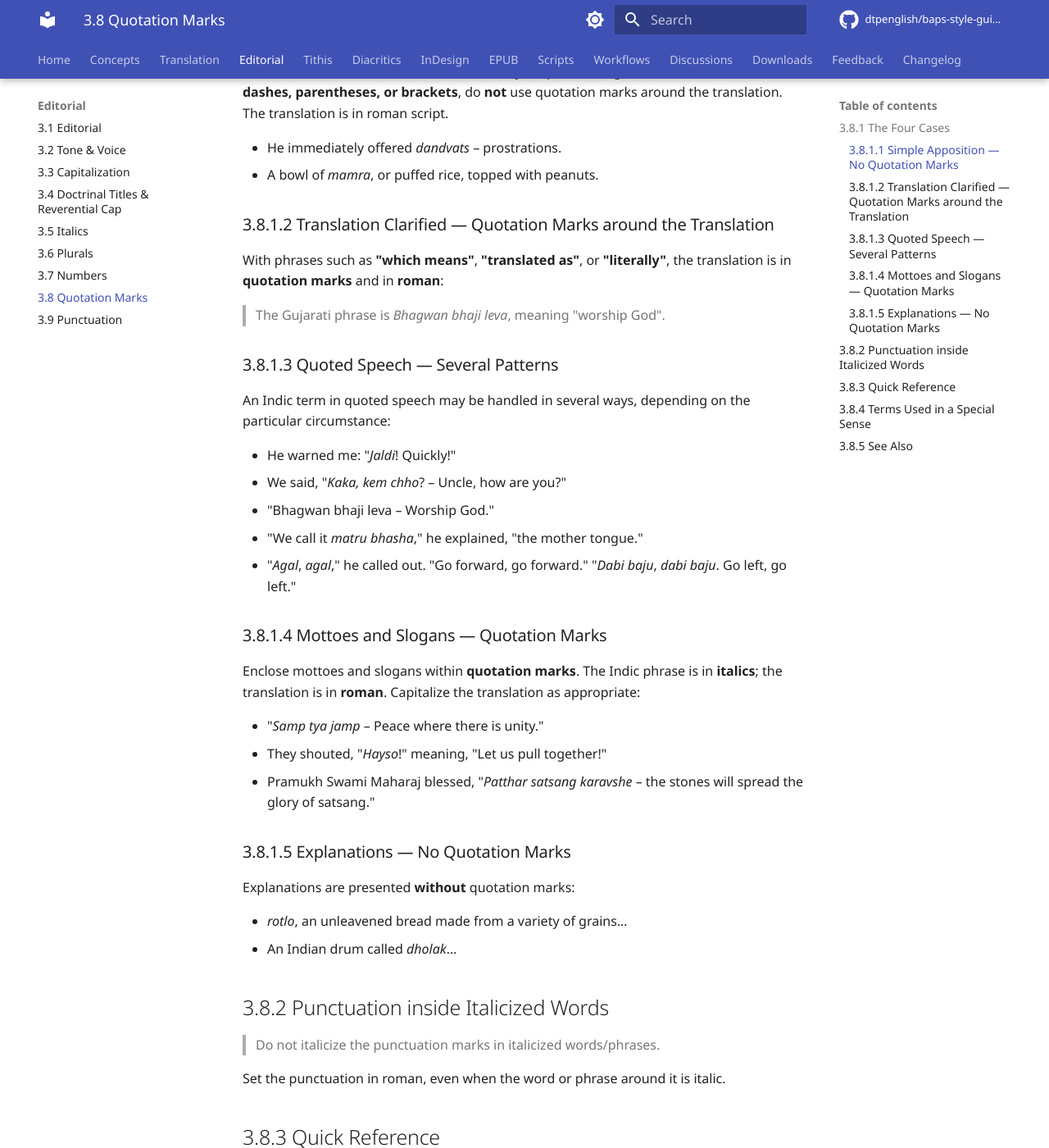
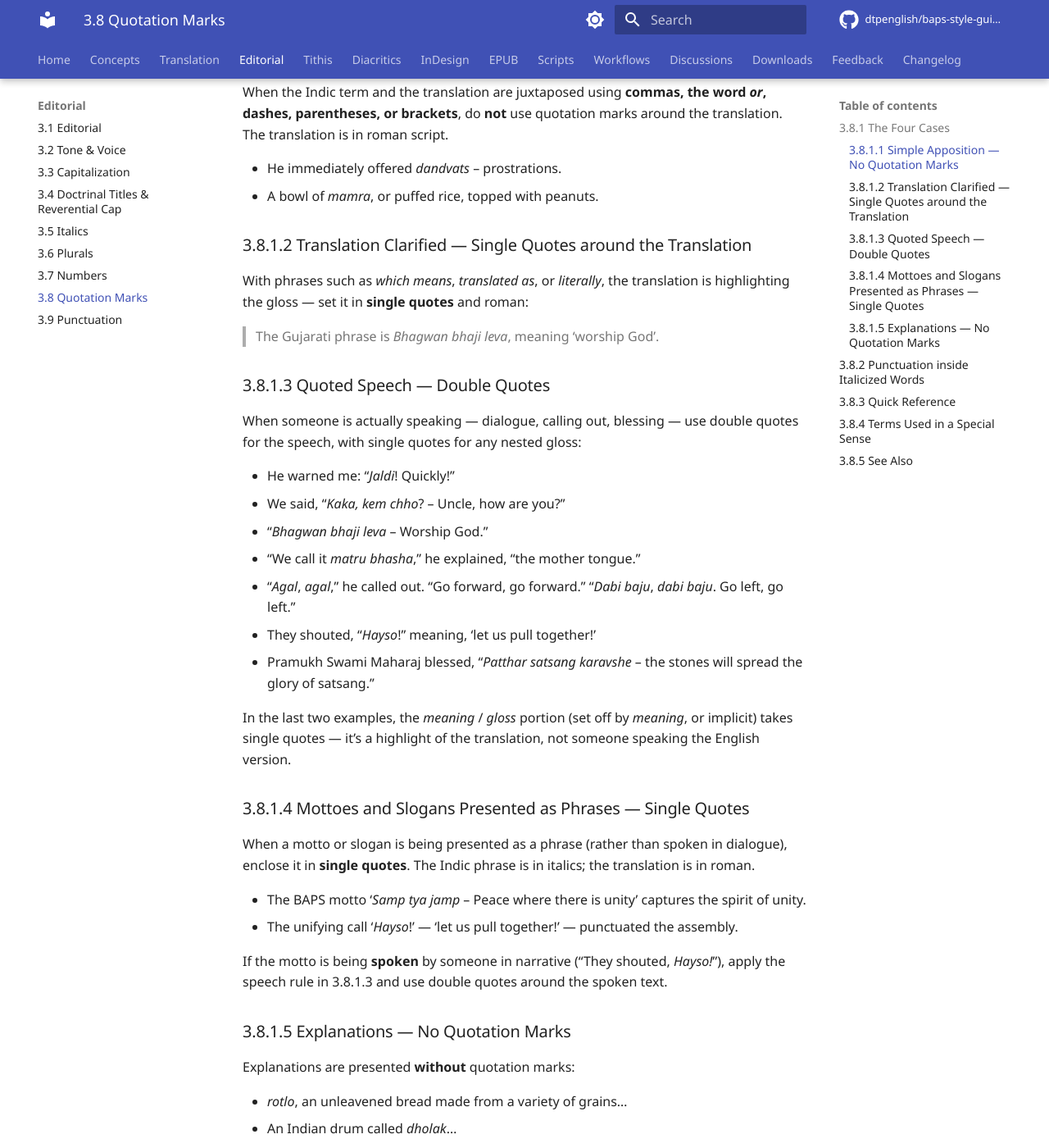
Before and after one commit to dtpenglish/baps-style-guide, an MkDocs documentation site: the page built from docs/editorial/quotation-marks.md, in a window 1280 px wide and 1400 px high, scrolled down 357 px. Shown: the whole window at 82% size. Built offline with MkDocs 1.6.1 and Material for MkDocs 9.7.7, drawn with Linux system fonts in a browser that asks for light colours; comment, search, counter and statistics services are not loaded; the version menu is left out; some of the changed text lies outside the part shown.

Commit message:
Single curly quotes as primary; smarty extension enabled
Two coordinated changes:

1. Auto-curly throughout the site
   - Added markdown.extensions.smarty to mkdocs.yml with
     smart_dashes/smart_ellipses disabled (we keep using real
     Unicode characters for those).
   - Authors can now type straight ' and " in source; site renders
     them as typographers' curly quotes automatically.
   - Documented in 3.9.1 with a note about wrapping straight
     quotes in backticks when documenting code samples.

2. Single primary, double for speech (BrE-style)
   - 3.9.1 rule rewritten: single curly is the primary mark for
     highlighting/glosses/mottoes/scare-quotes/titles. Double
     curly is reserved for direct speech only. Nested marks
     invert.
   - 3.8 Indic-term quotation rules updated:
     - 3.8.1.2 Translation Clarified: single around the gloss
     - 3.8.1.3 Quoted Speech: double around speech, single around
       any nested gloss
     - 3.8.1.4 Mottoes split into 'motto presented as a phrase'
       (single) vs 'motto spoken in narrative' (double, speech
       rule)
     - 3.8.4 'soft launch' example now in single quotes
   - CLAUDE.md locked-in rules updated.

Fixed:
- Stale link in changelog 1.8 entry pointing to contributing.md
  (now feedback.md).

Build verified with mkdocs build --strict - no doc warnings.

Existing site content with double-quoted highlights still renders
(as curly double); per the new rule those should gradually shift
to single. Speech examples are unchanged.

Co-Authored-By: Claude Opus 4.7 (1M context) <noreply@anthropic.com>

```diff
--- a/docs/editorial/quotation-marks.md
+++ b/docs/editorial/quotation-marks.md
@@ -1,35 +1,40 @@
 # 3.8 Quotation Marks
 How to present an Indic term alongside its English translation.
 
-For general English quotation use (single vs double, smart vs straight), see [Punctuation](punctuation.md).
+For the general SAP rule (single quotes as the primary mark for highlighting; double for speech only), see [Punctuation §3.9.1](punctuation.md#391-quotation-marks).
 
 ## 3.8.1 The Four Cases
 ### 3.8.1.1 Simple Apposition — No Quotation Marks
-When the Indic term and the translation are juxtaposed using **commas, the word "or", dashes, parentheses, or brackets**, do **not** use quotation marks around the translation. The translation is in roman script.
+When the Indic term and the translation are juxtaposed using **commas, the word *or*, dashes, parentheses, or brackets**, do **not** use quotation marks around the translation. The translation is in roman script.
 
 - He immediately offered *dandvats* – prostrations.
 - A bowl of *mamra*, or puffed rice, topped with peanuts.
 
-### 3.8.1.2 Translation Clarified — Quotation Marks around the Translation
-With phrases such as **"which means"**, **"translated as"**, or **"literally"**, the translation is in **quotation marks** and in **roman**:
+### 3.8.1.2 Translation Clarified — Single Quotes around the Translation
+With phrases such as *which means*, *translated as*, or *literally*, the translation is highlighting the gloss — set it in **single quotes** and roman:
 
-> The Gujarati phrase is *Bhagwan bhaji leva*, meaning "worship God".
+> The Gujarati phrase is *Bhagwan bhaji leva*, meaning 'worship God'.
 
-### 3.8.1.3 Quoted Speech — Several Patterns
-An Indic term in quoted speech may be handled in several ways, depending on the particular circumstance:
+### 3.8.1.3 Quoted Speech — Double Quotes
+When someone is actually speaking — dialogue, calling out, blessing — use double quotes for the speech, with single quotes for any nested gloss:
 
 - He warned me: "*Jaldi*! Quickly!"
 - We said, "*Kaka, kem chho*? – Uncle, how are you?"
-- "Bhagwan bhaji leva – Worship God."
+- "*Bhagwan bhaji leva* – Worship God."
 - "We call it *matru bhasha*," he explained, "the mother tongue."
 - "*Agal*, *agal*," he called out. "Go forward, go forward." "*Dabi baju*, *dabi baju*. Go left, go left."
+- They shouted, "*Hayso*!" meaning, 'let us pull together!'
+- Pramukh Swami Maharaj blessed, "*Patthar satsang karavshe* – the stones will spread the glory of satsang."
 
-### 3.8.1.4 Mottoes and Slogans — Quotation Marks
-Enclose mottoes and slogans within **quotation marks**. The Indic phrase is in **italics**; the translation is in **roman**. Capitalize the translation as appropriate:
+In the last two examples, the *meaning* / *gloss* portion (set off by *meaning*, or implicit) takes single quotes — it's a highlight of the translation, not someone speaking the English version.
 
-- "*Samp tya jamp* – Peace where there is unity."
-- They shouted, "*Hayso*!" meaning, "Let us pull together!"
-- Pramukh Swami Maharaj blessed, "*Patthar satsang karavshe* – the stones will spread the glory of satsang."
+### 3.8.1.4 Mottoes and Slogans Presented as Phrases — Single Quotes
+When a motto or slogan is being presented as a phrase (rather than spoken in dialogue), enclose it in **single quotes**. The Indic phrase is in italics; the translation is in roman.
+
+- The BAPS motto '*Samp tya jamp* – Peace where there is unity' captures the spirit of unity.
+- The unifying call '*Hayso*!' — 'let us pull together!' — punctuated the assembly.
+
+If the motto is being **spoken** by someone in narrative ("They shouted, *Hayso!*"), apply the speech rule in 3.8.1.3 and use double quotes around the spoken text.
 
 ### 3.8.1.5 Explanations — No Quotation Marks
 Explanations are presented **without** quotation marks:
@@ -43,22 +48,23 @@ Explanations are presented **without** quotation marks:
 Set the punctuation in roman, even when the word or phrase around it is italic.
 
 ## 3.8.3 Quick Reference
-| Construction | Quotation marks? | Translation form |
+| Construction | Marks | Translation form |
 |---|---|---|
-| Apposition with comma / "or" / dash / parens | No | Roman |
-| "Which means…" / "translated as…" / "literally…" | Yes (around translation) | Roman |
-| Quoted speech containing an Indic term | Yes (around the speech) | Per case (see examples) |
-| Motto or slogan | Yes | Italic Indic + roman translation |
-| Plain explanation of a term | No | Roman |
+| Apposition with comma / *or* / dash / parens | None | Roman |
+| *Which means* / *translated as* / *literally* | Single around the translation | Roman |
+| Quoted speech (someone speaking) | Double around the speech; single around any nested gloss | Per case |
+| Motto presented as a phrase | Single | Italic Indic + roman translation |
+| Motto spoken aloud in narrative | Double (speech rule) | Italic Indic + roman translation |
+| Plain explanation of a term | None | Roman |
 
 ## 3.8.4 Terms Used in a Special Sense
-When a common English word is used in a particular, technical, or ironic sense for which the writer wants to flag the reader, use **double quotation marks on first use only**. In subsequent uses within the same publication, set the term in roman without quotation marks.
+When a common English word is used in a particular, technical, or ironic sense for which the writer wants to flag the reader, use **single quotes on first use only**. In subsequent uses within the same publication, set the term in roman without quotation marks.
 
-> The committee adopted what it called a "soft launch" approach. The soft launch began on Magshar *sud* Padvo.
+> The committee adopted what it called a 'soft launch' approach. The soft launch began on Magshar *sud* Padvo.
 
 Reserve this device for words where the reader genuinely needs to be put on notice that an unusual sense is intended. Don't use it as a hedge.
 
 ## 3.8.5 See Also
 - [Italics](italics.md) — when the Indic word itself is italicized; also italics for English emphasis.
 - [Translation rules](../translation/translation-rules.md) — when to translate, when to transliterate.
-- [Punctuation](punctuation.md) — general English punctuation, dashes, and footnote superscript placement.
+- [Punctuation](punctuation.md) — single-vs-double rule, dashes, footnote superscript placement.
--- a/mkdocs.yml
+++ b/mkdocs.yml
@@ -117,6 +117,11 @@ markdown_extensions:
   - pymdownx.tilde
   - pymdownx.caret
   - pymdownx.smartsymbols
+  # Auto-convert straight quotes/apostrophes in source to typographers' (curly) quotes.
+  # smart_dashes/ellipses disabled — we handle those via real Unicode characters.
+  - smarty:
+      smart_dashes: false
+      smart_ellipses: false
   - pymdownx.tasklist:
       custom_checkbox: true
   # Standard
```
Also changed, not shown: CLAUDE.md (+1 -1 lines), docs/changelog.md (+22 -1 lines), docs/editorial/punctuation.md (+8 -3 lines).
